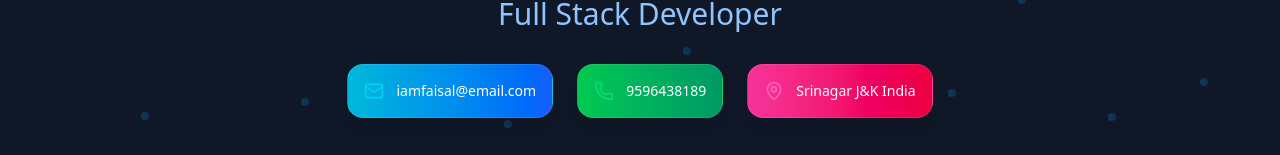
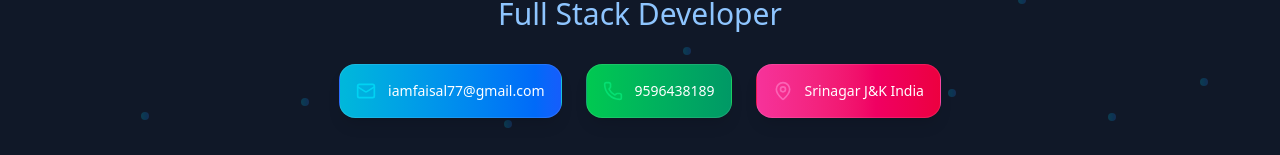
Before and after one commit to darfaisal26/Profile, a Next.js app: page / in a window 1280 px wide. Shown: the part 336-491 px from the top of the page. Built offline with nearby package versions, Linux system fonts and the light colour scheme.

Commit message:
updated personal email

```diff
--- a/src/data/info.js
+++ b/src/data/info.js
@@ -6,7 +6,7 @@ import ptm from "../../public/ptm.png";
 export const personalInfo = {
   name: "Faisal Nazir",
   title: "Full Stack Developer ",
-  email: "iamfaisal@email.com",
+  email: "iamfaisal77@gmail.com",
   phone: "9596438189",
   location: "Srinagar J&K India",
   github: "https://github.com/darfaisal26",
```
